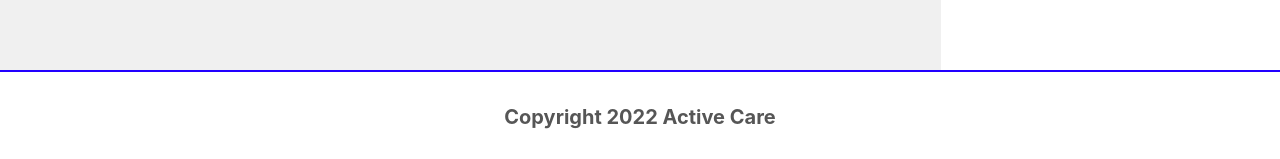
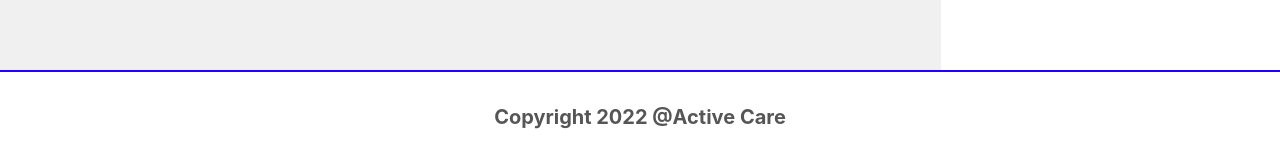
Before and after one commit to rajin572/active-master, a React (Create React App) app: page / in a window 1280 px wide. Shown: the part 2261-2420 px from the top of the page. Built offline with nearby package versions, Linux system fonts and the light colour scheme.

Commit message:
added footer @

```diff
--- a/src/components/Footer/Footer.js
+++ b/src/components/Footer/Footer.js
@@ -4,7 +4,7 @@ import './Footer.css'
 const Footer = () => {
     return (
         <div className='footer'>
-            Copyright 2022 Active Care
+            Copyright 2022 @Active Care
         </div>
     );
 };
```
Also changed, not shown: 1 other file (tests, documents, lock files or other folders).
